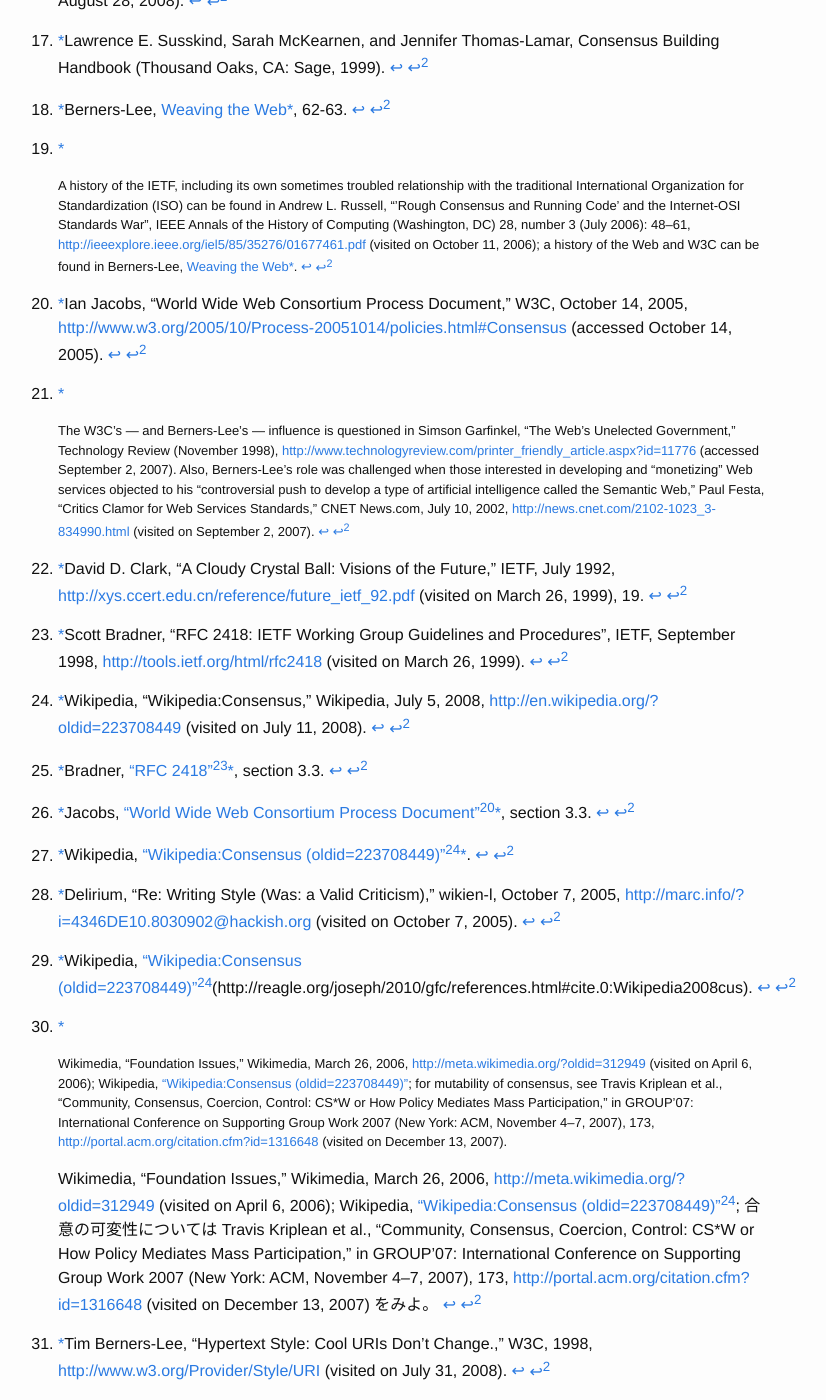
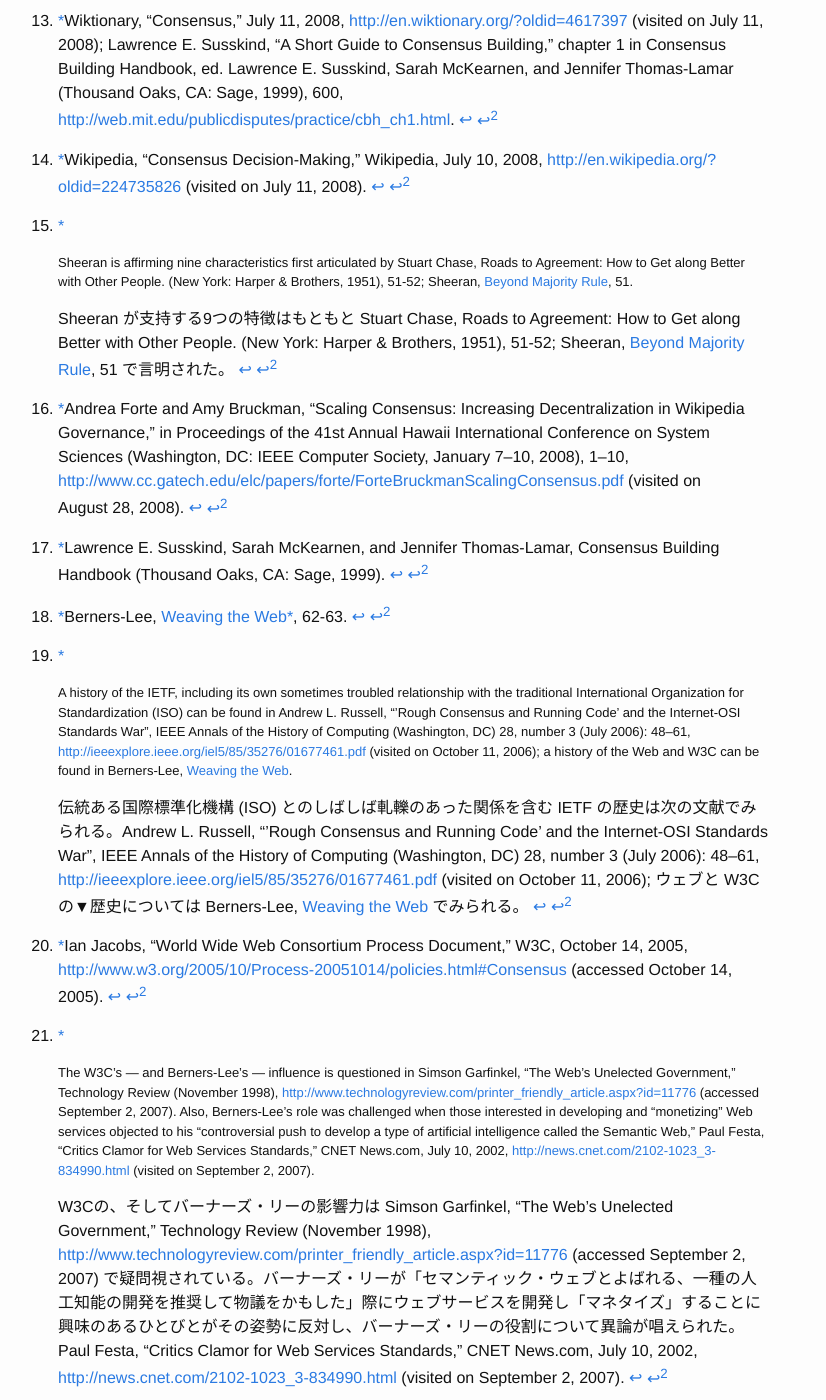
Before and after one commit to good-faith-collaboration-ja/good-faith-collaboration-ja.github.io, a Jekyll site: the page built from ch5/gfc-ja-ch5.md, in a window 1280 px wide and 1400 px high, scrolled down 25576 px. Shown: the whole window, without its empty margins (242-1068 px from the left). Built offline with Jekyll 4.4.1, drawn with Linux system fonts in a browser that asks for light colours; some of the changed text lies outside the part shown.

Commit message:
Footnotes translated (ch 5)

```diff
--- a/ch5/gfc-ja-ch5.md
+++ b/ch5/gfc-ja-ch5.md
@@ -374,12 +374,16 @@
 [^4]: [\*](http://reagle.org/joseph/2010/gfc/chapter-5.html#enmark-438)
 
     {:.srclang}
-    On the organization of knowledge, and alphabetization in particular, see Peter Burke, A Social History of Knowledge: from Gutenberg to Diderot (Cambridge, MA: Polity Press, 2000), 109-115; Daniel Headrick, When Information Came of Age (Oxford: Oxford University Press, 2000), 154, 162-63, <http://books.google.com/books?id=XRBPvOAiQmUC> (visited on February 4, 2005); Stockwell, [A History of Information Storage and Retrieval](/ch2/gfc-ja-ch2.html#fn:84)[\*](http://reagle.org/joseph/2010/gfc/references.html#cite.0:Stockwell2001his), chap. 11.
+    On the organization of knowledge, and alphabetization in particular, see Peter Burke, A Social History of Knowledge: from Gutenberg to Diderot (Cambridge, MA: Polity Press, 2000), 109-115; Daniel Headrick, When Information Came of Age (Oxford: Oxford University Press, 2000), 154, 162-63, <http://books.google.com/books?id=XRBPvOAiQmUC> (visited on February 4, 2005); Stockwell, [A History of Information Storage and Retrieval](http://reagle.org/joseph/2010/gfc/references.html#cite.0:Stockwell2001his), chap. 11.
+
+    知識の組織化、とくにアルファベット順の整列に関しては Peter Burke, A Social History of Knowledge: from Gutenberg to Diderot (Cambridge, MA: Polity Press, 2000), 109-115; Daniel Headrick, When Information Came of Age (Oxford: Oxford University Press, 2000), 154, 162-63, <http://books.google.com/books?id=XRBPvOAiQmUC> (visited on February 4, 2005); Stockwell, [A History of Information Storage and Retrieval](/ch2/gfc-ja-ch2.html#fn:84), chap. 11 を見よ。
 
 [^5]: [\*](http://reagle.org/joseph/2010/gfc/chapter-5.html#enmark-439)
 
     {:.srclang}
     The new mode of dealing with information is described by Weinberger, [Everything Is Miscellaneous](/ch2/gfc-ja-ch2.html#fn:25)[\*](http://reagle.org/joseph/2010/gfc/references.html#cite.0:Weinberger2007eim).
+
+    情報のとりあつかいの新しい様式については Weinberger, [Everything Is Miscellaneous](/ch2/gfc-ja-ch2.html#fn:25)[\*](http://reagle.org/joseph/2010/gfc/references.html#cite.0:Weinberger2007eim) で記述されている。
 
 [^6]: [\*](http://reagle.org/joseph/2010/gfc/chapter-5.html#enmark-440)Wikipedia, “Wikipedia:Disambiguation,” Wikipedia, July 17, 2008, <http://en.wikipedia.org/?oldid=226312626> (visited on July 18, 2008).
 
@@ -394,10 +398,14 @@
     {:.srclang}
     For discussion of the extent to which the ArbCom interprets or makes policy see John Lee, “Re: BADSITES ArbCom Case about to Close,” wikien-l, October 17, 2007, <http://marc.info/?i=6fb0c9b00710170801p7e54742csd2dd12ebb6c71930@mail.gmail.com> (visited on October 17, 2007); Risker, “Re: ArbCom Legislation,” wikien-l, June 18, 2008, <http://marc.info/?i=eb45e7c0806180917v5b217175pc469da2ab683a699@mail.gmail.com> (visited on June 18, 2008).
 
+    ArbCom がどの程度方針を解釈し策定するかに関する議論については次をみよ。  John Lee, “Re: BADSITES ArbCom Case about to Close,” wikien-l, October 17, 2007, <http://marc.info/?i=6fb0c9b00710170801p7e54742csd2dd12ebb6c71930@mail.gmail.com> (visited on October 17, 2007); Risker, “Re: ArbCom Legislation,” wikien-l, June 18, 2008, <http://marc.info/?i=eb45e7c0806180917v5b217175pc469da2ab683a699@mail.gmail.com> (visited on June 18, 2008).
+
 [^11]: [\*](http://reagle.org/joseph/2010/gfc/chapter-5.html#enmark-445)
 
     {:.srclang}
     “Evidence” is often densely sourced hyperlinks to various discussions and specific Wikipedia edits; I remove such references (e.g., “[32]”) from excerpts as they serve no purpose here.
+
+    「証拠」はさまざまな議論や特定のウィキペディア編集などへのハイパーリンクを出典とすることが多くある。「[32]」など、こうした参照はここでは必要ないため、削除して抜粋した。
 
 [^12]: [\*](http://reagle.org/joseph/2010/gfc/chapter-5.html#enmark-446)Wikipedia, “Wikipedia:Requests for Arbitration/Naming Conventions”, Wikipedia, January 20, 2007, <http://en.wikipedia.org/?oldid=101952465> (accessed July 16, 2008).
 
@@ -410,7 +418,9 @@
 [^16]: [\*](http://reagle.org/joseph/2010/gfc/chapter-5.html#enmark-450)
 
     {:.srclang}
-    Sheeran is affirming nine characteristics first articulated by Stuart Chase, Roads to Agreement: How to Get along Better with Other People. (New York: Harper & Brothers, 1951), 51-52; Sheeran, [Beyond Majority Rule](/ch3/gfc-ja-ch3.html#fn:103)[\*](http://reagle.org/joseph/2010/gfc/references.html#cite.0:Sheeran1996bmr), 51.
+    Sheeran is affirming nine characteristics first articulated by Stuart Chase, Roads to Agreement: How to Get along Better with Other People. (New York: Harper & Brothers, 1951), 51-52; Sheeran, [Beyond Majority Rule](http://reagle.org/joseph/2010/gfc/references.html#cite.0:Sheeran1996bmr), 51.
+
+    Sheeran が支持する9つの特徴はもともと Stuart Chase, Roads to Agreement: How to Get along Better with Other People. (New York: Harper & Brothers, 1951), 51-52; Sheeran, [Beyond Majority Rule](/ch3/gfc-ja-ch3.html#fn:103), 51 で言明された。
 
 [^17]: [\*](http://reagle.org/joseph/2010/gfc/chapter-5.html#enmark-451)Andrea Forte and Amy Bruckman, “Scaling Consensus: Increasing Decentralization in Wikipedia Governance,” in Proceedings of the 41st Annual Hawaii International Conference on System Sciences (Washington, DC: IEEE Computer Society, January 7–10, 2008), 1–10, <http://www.cc.gatech.edu/elc/papers/forte/ForteBruckmanScalingConsensus.pdf> (visited on August 28, 2008).
 
@@ -421,7 +431,9 @@
 [^20]: [\*](http://reagle.org/joseph/2010/gfc/chapter-5.html#enmark-454)
 
     {:.srclang}
-    A history of the IETF, including its own sometimes troubled relationship with the traditional International Organization for Standardization (ISO) can be found in Andrew L. Russell, “’Rough Consensus and Running Code’ and the Internet-OSI Standards War”, IEEE Annals of the History of Computing (Washington, DC) 28, number 3 (July 2006): 48–61, <http://ieeexplore.ieee.org/iel5/85/35276/01677461.pdf> (visited on October 11, 2006); a history of the Web and W3C can be found in Berners-Lee, [Weaving the Web](/ch2/gfc-ja-ch2.html#fn:104)[\*](http://reagle.org/joseph/2010/gfc/references.html#cite.0:Berners-Lee1999wwo).
+    A history of the IETF, including its own sometimes troubled relationship with the traditional International Organization for Standardization (ISO) can be found in Andrew L. Russell, “’Rough Consensus and Running Code’ and the Internet-OSI Standards War”, IEEE Annals of the History of Computing (Washington, DC) 28, number 3 (July 2006): 48–61, <http://ieeexplore.ieee.org/iel5/85/35276/01677461.pdf> (visited on October 11, 2006); a history of the Web and W3C can be found in Berners-Lee, [Weaving the Web](http://reagle.org/joseph/2010/gfc/references.html#cite.0:Berners-Lee1999wwo).
+
+    伝統ある国際標準化機構 (ISO) とのしばしば軋轢のあった関係を含む IETF の歴史は次の文献でみられる。Andrew L. Russell, “’Rough Consensus and Running Code’ and the Internet-OSI Standards War”, IEEE Annals of the History of Computing (Washington, DC) 28, number 3 (July 2006): 48–61, <http://ieeexplore.ieee.org/iel5/85/35276/01677461.pdf> (visited on October 11, 2006); ウェブと W3C の▼歴史については  Berners-Lee, [Weaving the Web](/ch2/gfc-ja-ch2.html#fn:104) でみられる。
 
 [^21]: [\*](http://reagle.org/joseph/2010/gfc/chapter-5.html#enmark-455)Ian Jacobs, “World Wide Web Consortium Process Document,” W3C, October 14, 2005, <http://www.w3.org/2005/10/Process-20051014/policies.html#Consensus> (accessed October 14, 2005).
 
@@ -429,6 +441,8 @@
 
     {:.srclang}
     The W3C’s — and Berners-Lee’s — influence is questioned in Simson Garfinkel, “The Web’s Unelected Government,” Technology Review (November 1998), <http://www.technologyreview.com/printer_friendly_article.aspx?id=11776> (accessed September 2, 2007). Also, Berners-Lee’s role was challenged when those interested in developing and “monetizing” Web services objected to his “controversial push to develop a type of artificial intelligence called the Semantic Web,” Paul Festa, “Critics Clamor for Web Services Standards,” CNET News.com, July 10, 2002, <http://news.cnet.com/2102-1023_3-834990.html> (visited on September 2, 2007).
+
+    W3Cの、そしてバーナーズ・リーの影響力は Simson Garfinkel, “The Web’s Unelected Government,” Technology Review (November 1998), <http://www.technologyreview.com/printer_friendly_article.aspx?id=11776> (accessed September 2, 2007) で疑問視されている。バーナーズ・リーが「セマンティック・ウェブとよばれる、一種の人工知能の開発を推奨して物議をかもした」際にウェブサービスを開発し「マネタイズ」することに興味のあるひとびとがその姿勢に反対し、バーナーズ・リーの役割について異論が唱えられた。 Paul Festa, “Critics Clamor for Web Services Standards,” CNET News.com, July 10, 2002, <http://news.cnet.com/2102-1023_3-834990.html> (visited on September 2, 2007).
 
 [^23]: [\*](http://reagle.org/joseph/2010/gfc/chapter-5.html#enmark-457)David D. Clark, “A Cloudy Crystal Ball: Visions of the Future,” IETF, July 1992, <http://xys.ccert.edu.cn/reference/future_ietf_92.pdf> (visited on March 26, 1999), 19.
 
```
Also changed, not shown: index.md (+1 -1 lines).
